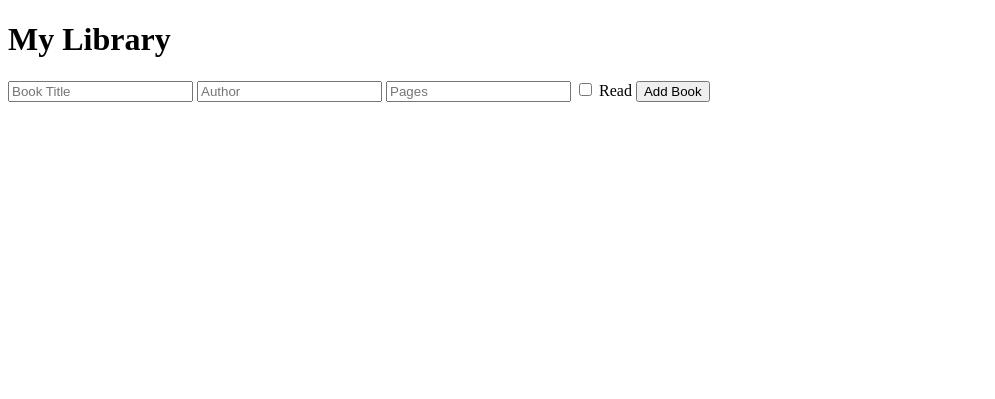
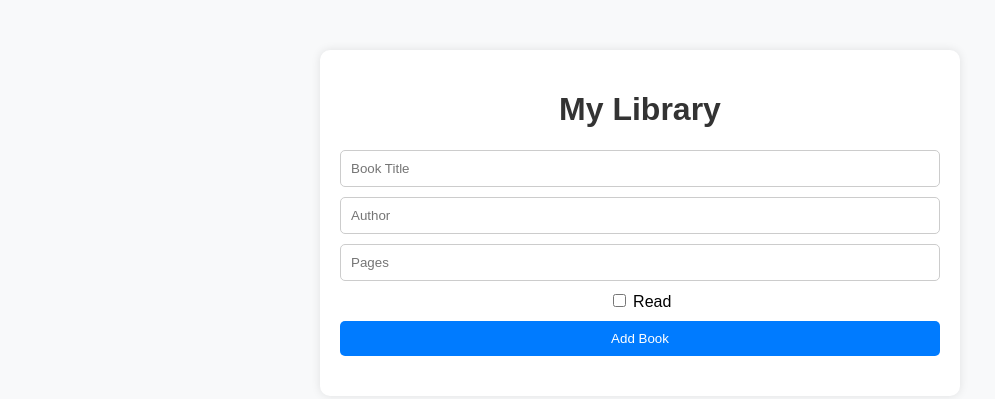
Before and after one commit to mayhem04/personal_projects, a plain HTML site: page book-library/index.html in a window 1280 px wide. Shown: the whole page, without its empty margins (0-995 px from the left). Drawn offline with Linux system fonts and the light colour scheme.

Commit message:
added basic styles

```diff
--- a/book-library/index.html
+++ b/book-library/index.html
@@ -4,7 +4,7 @@
     <meta charset="UTF-8">
     <meta name="viewport" content="width=device-width, initial-scale=1.0">
     <title>Book Library</title>
-    <link rel="stylesheet" href="styles.css">
+    <link rel="stylesheet" href="style.css">
 </head>
 <body>
     <div class="container">
--- a/book-library/style.css
+++ b/book-library/style.css
@@ -0,0 +1,71 @@
+body {
+    font-family: Arial, sans-serif;
+    background-color: #f8f9fa;
+    text-align: center;
+    margin: 0;
+    padding: 0;
+}
+
+.container {
+    max-width: 600px;
+    margin: 50px auto;
+    background: white;
+    padding: 20px;
+    box-shadow: 0 0 10px rgba(0, 0, 0, 0.1);
+    border-radius: 10px;
+}
+
+h1 {
+    color: #333;
+}
+
+form {
+    display: flex;
+    flex-direction: column;
+    gap: 10px;
+    margin-bottom: 20px;
+}
+
+input, button {
+    padding: 10px;
+    border: 1px solid #ccc;
+    border-radius: 5px;
+}
+
+button {
+    background-color: #007bff;
+    color: white;
+    cursor: pointer;
+    border: none;
+}
+
+button:hover {
+    background-color: #0056b3;
+}
+
+#library {
+    display: grid;
+    gap: 10px;
+}
+
+.book-card {
+    background: white;
+    padding: 15px;
+    border-radius: 5px;
+    box-shadow: 0 2px 5px rgba(0, 0, 0, 0.1);
+    text-align: left;
+}
+
+.book-card button {
+    margin-right: 5px;
+    padding: 5px;
+    font-size: 14px;
+    background: #dc3545;
+    border: none;
+    color: white;
+    cursor: pointer;
+}
+
+.book-card button:hover {
+    background: #c82333;
+}
```
